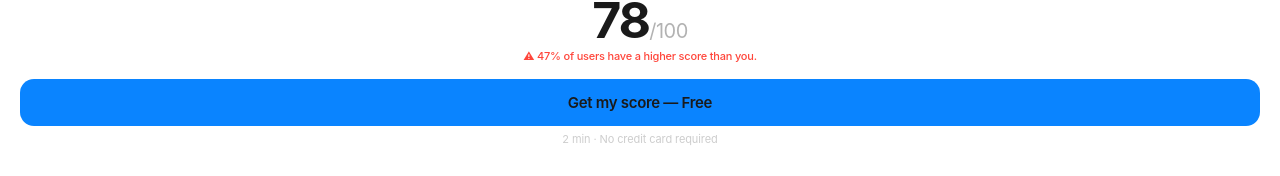
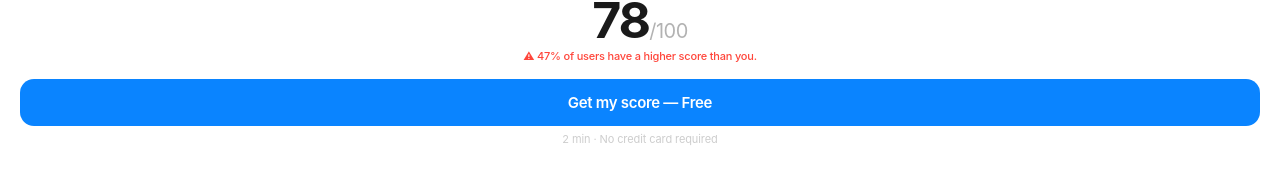
Before and after one commit to keyzersoze870/glowup-mvp, a Next.js app: page / in a window 1280 px wide. Shown: the part 600-776 px from the top of the page. Built offline with nearby package versions, Linux system fonts and the light colour scheme; a web font is replaced by a local one.

Commit message:
fix button text colors

```diff
--- a/src/app/dashboard/page.tsx
+++ b/src/app/dashboard/page.tsx
@@ -293,7 +293,7 @@ export default function Dashboard() {
             You can start improving your score today by following the personalized plan I created for you ⬇️
           </p>
           <button onClick={() => router.push('/today')}
-            style={{ padding:'11px 24px', background:BLUE, border:'none', borderRadius:12, color:'#1A1A1A', fontSize:13, fontWeight:600, cursor:'pointer', fontFamily:sf, letterSpacing:-0.2 }}>
+            style={{ padding:'11px 24px', background:BLUE, border:'none', borderRadius:12, color:'#FFFFFF', fontSize:13, fontWeight:600, cursor:'pointer', fontFamily:sf, letterSpacing:-0.2 }}>
             See my plan →
           </button>
         </div>
--- a/src/app/onboarding/page.tsx
+++ b/src/app/onboarding/page.tsx
@@ -19,7 +19,7 @@ const GOALS = [
 function OptionCard({ label, icon, selected, onClick }: { label: string, icon: string, selected: boolean, onClick: () => void }) {
   return (
     <button onClick={onClick} style={{
-      width:'100%', padding:'14px 16px', background: selected ? 'rgba(10,132,255,0.12)' : 'rgba(0,0,0,0.04)',
+      width:'100%', padding:'14px 16px', background: selected ? BLUE : 'rgba(0,0,0,0.04)',
       border:`0.5px solid ${selected ? BLUE : 'rgba(0,0,0,0.08)'}`,
       borderRadius:12, cursor:'pointer', display:'flex', alignItems:'center', gap:12,
       transition:'all 0.15s ease', fontFamily:sf,
--- a/src/app/page.tsx
+++ b/src/app/page.tsx
@@ -151,7 +151,7 @@ export default function LandingPage() {
             </p>
           )}
         </div>
-        <Link href="/onboarding" style={{ fontSize:15,fontWeight:600,color:'#1A1A1A',background:BLUE,padding:'14px 0',borderRadius:14,
+        <Link href="/onboarding" style={{ fontSize:15,fontWeight:600,color:'#FFFFFF',background:BLUE,padding:'14px 0',borderRadius:14,
           textDecoration:'none',letterSpacing:-0.3,display:'block',textAlign:'center' }}>
           Get my score — Free
         </Link>
```
